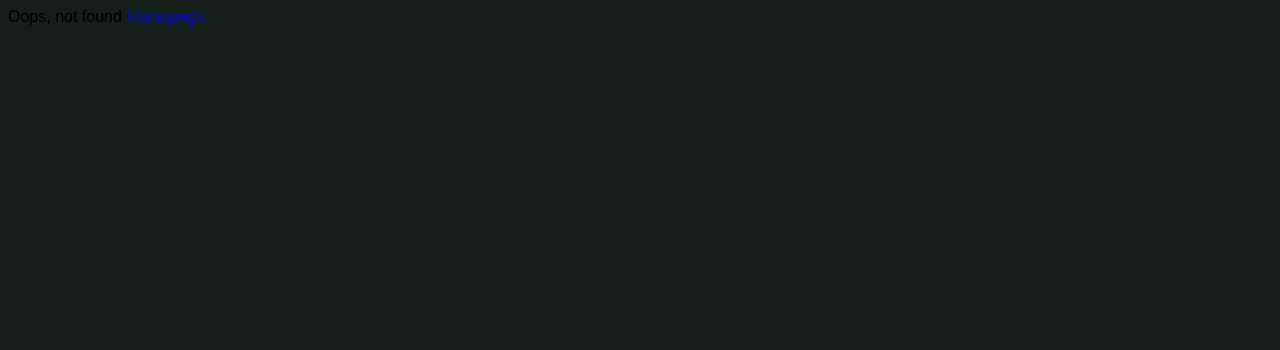
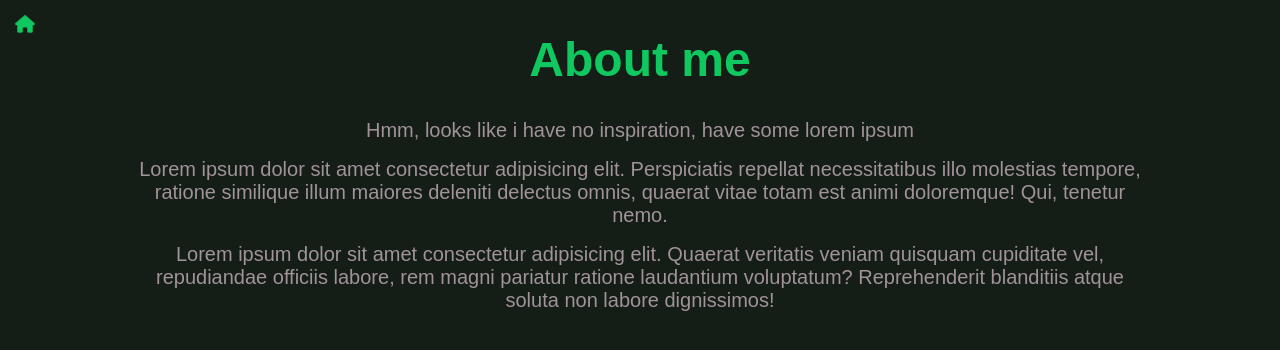
Before and after one commit to cogicgoran/personal-web-app, a React (Vite) app: page /about in a window 1280 px wide. Before the commit this address had no page. Shown: the top 350 px of the page. Built offline with nearby package versions, Linux system fonts and the light colour scheme.

Commit message:
Add content

```diff
--- a/src/app/App.tsx
+++ b/src/app/App.tsx
@@ -1,15 +1,21 @@
-import { Link, RouterProvider, createBrowserRouter } from 'react-router-dom'
+import { RouterProvider, createBrowserRouter } from 'react-router-dom'
 import Homepage from '../components/pages/homepage/Homepage'
+import About from '../components/pages/about/About'
+import NotFound from '../components/pages/not-found/NotFound'
 
 const router = createBrowserRouter([
   {
     path: '/',
-    Component: Homepage
+    Component: Homepage,
+  },
+  {
+    path: "/about",
+    Component: About
   },
   {
     path: "*",
-    Component: function (){return <div>Oops, not found <Link to="/">Homepage</Link></div>}
-  }
+    Component: NotFound
+  },
 ])
 
 function App() {
--- /dev/null
+++ b/src/components/UI/return-home/ReturnHome.tsx
@@ -0,0 +1,14 @@
+import { Link } from "react-router-dom";
+import IconHome from "../../icons/IconHome";
+import styles from './returnHome.module.css';
+
+function ReturnHome() {
+    return <div className={styles.returnHome}>
+        <Link to='/'>
+             <IconHome />
+        </Link>
+    </div>
+
+}
+
+export default ReturnHome;
--- /dev/null
+++ b/src/components/UI/return-home/returnHome.module.css
@@ -0,0 +1,25 @@
+.returnHome {
+    position: fixed;
+    top: 16px;
+    left: 16px;
+}
+
+.returnHome svg {
+    color: var(--green);
+    animation: test 2s ease-in-out;
+    animation-iteration-count: infinite;
+}
+
+@keyframes test {
+    0% {
+        transform: scale(1);
+    }
+
+    50% {
+        transform: scale(1.2);
+    }
+
+    100% {
+        transform: scale(1);
+    }
+}
--- /dev/null
+++ b/src/components/icons/IconHome.tsx
@@ -0,0 +1,3 @@
+export default function IconHome() {
+    return <svg xmlns="http://www.w3.org/2000/svg" height="1em" viewBox="0 0 576 512"><path d="M575.8 255.5c0 18-15 32.1-32 32.1h-32l.7 160.2c0 2.7-.2 5.4-.5 8.1V472c0 22.1-17.9 40-40 40H456c-1.1 0-2.2 0-3.3-.1c-1.4 .1-2.8 .1-4.2 .1H416 392c-22.1 0-40-17.9-40-40V448 384c0-17.7-14.3-32-32-32H256c-17.7 0-32 14.3-32 32v64 24c0 22.1-17.9 40-40 40H160 128.1c-1.5 0-3-.1-4.5-.2c-1.2 .1-2.4 .2-3.6 .2H104c-22.1 0-40-17.9-40-40V360c0-.9 0-1.9 .1-2.8V287.6H32c-18 0-32-14-32-32.1c0-9 3-17 10-24L266.4 8c7-7 15-8 22-8s15 2 21 7L564.8 231.5c8 7 12 15 11 24z" /></svg>
+}
--- /dev/null
+++ b/src/components/pages/about/About.tsx
@@ -0,0 +1,16 @@
+import styles from './about.module.css';
+import ReturnHome from '../../UI/return-home/ReturnHome';
+
+function About() {
+    return <main className={styles.about}>
+        <h1>About me</h1>
+        <p>Hmm, looks like i have no inspiration, have some lorem ipsum</p>
+        <p>
+            Lorem ipsum dolor sit amet consectetur adipisicing elit. Perspiciatis repellat necessitatibus illo molestias tempore, ratione similique illum maiores deleniti delectus omnis, quaerat vitae totam est animi doloremque! Qui, tenetur nemo.
+        </p>
+        <p>Lorem ipsum dolor sit amet consectetur adipisicing elit. Quaerat veritatis veniam quisquam cupiditate vel, repudiandae officiis labore, rem magni pariatur ratione laudantium voluptatum? Reprehenderit blanditiis atque soluta non labore dignissimos!</p>
+        <ReturnHome />
+    </main>
+}
+
+export default About;
--- /dev/null
+++ b/src/components/pages/about/about.module.css
@@ -0,0 +1,16 @@
+.about {
+    text-align: center;
+}
+
+.about h1 {
+    font-size: 48px;
+    color: var(--green);
+}
+
+.about p {
+    font-size: 20px;
+    color: var(--gray);
+    margin: auto;
+    max-width: 80%;
+    margin-bottom: 16px;
+}
--- a/src/components/pages/homepage/Homepage.tsx
+++ b/src/components/pages/homepage/Homepage.tsx
@@ -1,13 +1,14 @@
+import { Link } from 'react-router-dom'
 import styles from './homepage.module.css'
 
 function Homepage() {
-    return <main className={styles.app}>
+    return <main className={styles.homepage}>
     <h1>Cogic Goran</h1>
     <h2>Software Developer</h2>
     <nav>
-      <a href="/about">About</a>
-      <a href="/career">Career</a>
-      <a href="/technology">Technologies</a>
+      <Link to="/about">About</Link>
+      <Link to="/career">Career</Link>
+      <Link to="/technology">Technologies</Link>
     </nav>
     </main>
 }
--- a/src/components/pages/homepage/homepage.module.css
+++ b/src/components/pages/homepage/homepage.module.css
@@ -1,24 +1,24 @@
-.app {
+.homepage {
     text-align: center;
 }
 
-.app h1 {
+.homepage h1 {
     font-size: 48px;
     color: #0FC960;
 }
 
-.app h2 {
+.homepage h2 {
     font-size: 24px;
     color: #0FC960;
 }
 
-.app nav {
+.homepage nav {
     display: flex;
     flex-direction: column;
     margin: 92px 0;
 }
 
-.app nav a {
+.homepage nav a {
     font-size: 14px;
     margin: 8px 0;
     display: block;
@@ -29,6 +29,6 @@
     transition: color 200ms;
 }
 
-.app nav a:hover {
+.homepage nav a:hover {
     color: #0FC960;
 }
--- /dev/null
+++ b/src/components/pages/not-found/NotFound.tsx
@@ -0,0 +1,12 @@
+import { Link } from "react-router-dom";
+import ReturnHome from "../../UI/return-home/ReturnHome";
+import styles from './notFound.module.css';
+
+function NotFound() {
+    return <main className={styles.notFound}>
+        <p>Don't know what you are looking for, but it ain't here. Go <Link to='/'>home</Link></p>
+        <ReturnHome />
+    </main>
+}
+
+export default NotFound;
--- /dev/null
+++ b/src/components/pages/not-found/notFound.module.css
@@ -0,0 +1,13 @@
+.notFound {
+        text-align: center;
+        padding-top: 16px;
+}
+
+.notFound p {
+    font-size: 18px;
+    color: var(--gray);
+}
+
+.notFound a {
+    color: var(--green);
+}
--- a/src/index.css
+++ b/src/index.css
@@ -1,4 +1,15 @@
 :root {
-  background-color: #141D16;
+  --gray:#A0939A;
+  --green: #0FC960;
+  --black:   #141D16;
+  background-color: var(--black);
   font-family: Arial, Helvetica, sans-serif;
 }
+
+svg {
+  fill: currentColor;
+}
+
+a {
+  text-decoration: none;
+}
```
